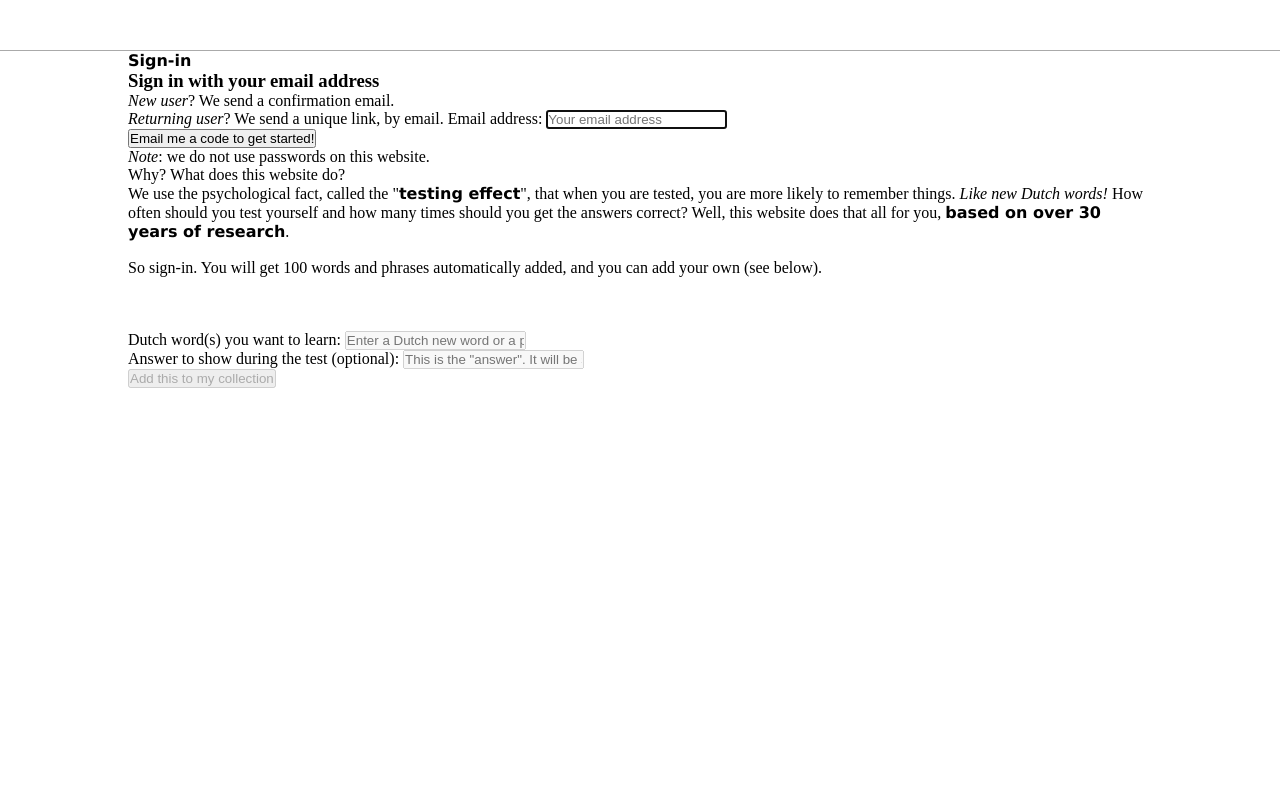
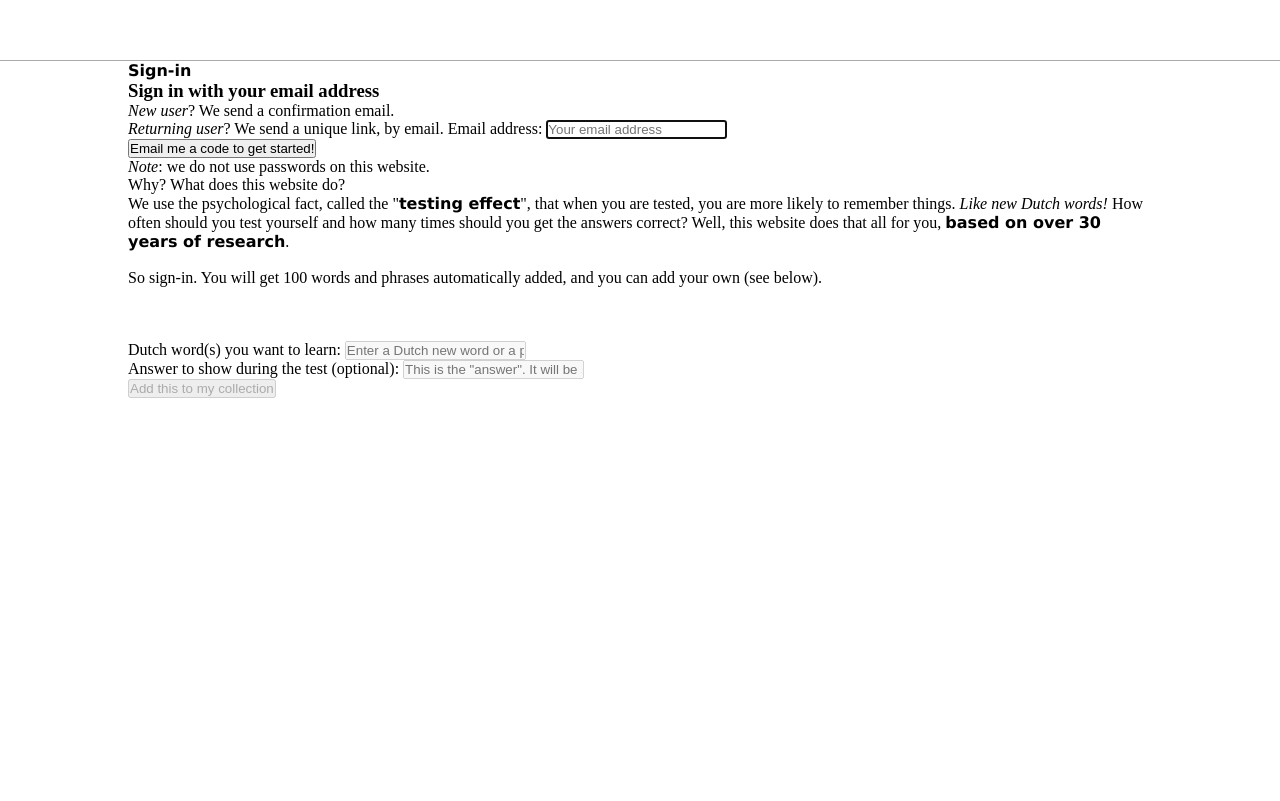
Before and after one commit to kgdunn/flashcards-for-learning, a Django app: page / in a window 1280 px wide. Run offline with Django 3.2, Linux system fonts and the light colour scheme; data that the repository does not hold is empty; some libraries are stand-ins or nearby versions.

Commit message:
Formatting works on most devices now

```diff
--- a/flashcards/templates/basenew.html
+++ b/flashcards/templates/basenew.html
@@ -44,15 +44,15 @@ html, body {
 
 /* Header  */
 .site-header {
-    height: 50px;
+    height: 60px;
 }
 .www-header-left{
 	float: left;
 	left: +1%;
-	width: 60%;
+	width: 30%;
 }
 .www-header-right{
-	width: 40%;
+	width: 70%;
 	float: right;
 	left: -1%;
 	text-align: right;
@@ -62,10 +62,10 @@ html, body {
 .www-footer-left{
 	float: left;
 	left: +1%;
-	width: 40%;
+	width: 37%;
 }
 .www-footer-right{
-	width: 40%;
+	width: 37%;
 	float: right;
 	left: -1%;
 	text-align: right;
@@ -74,7 +74,7 @@ html, body {
 	display: inline-block;
 	position: relative;
 	text-align: center;
-	width: 20%;
+	width: 34%;
 }
 
 /* 3 columns */
--- a/vocab/templates/vocab/answers.html
+++ b/vocab/templates/vocab/answers.html
@@ -42,8 +42,8 @@
 </style>
 {% endblock %}
 
-{% block topleft %}<a data-ajax="false" href="{% url 'add_word_HTML' %}">Add more words</a>{% endblock %}
-{% block topright %}<a data-ajax="false" href="{% url 'quiz_HTML_base' %}">Start another quiz</a>{% endblock %}
+{% block topleft %}<a data-ajax="false" href="{% url 'add_word_HTML' %}">Add words</a>{% endblock %}
+{% block topright %}<a data-ajax="false" href="{% url 'quiz_HTML_base' %}">Another quiz?</a>{% endblock %}
 
 {% block content %}
     <div id="www-vocab-question">
```
Also changed, not shown: vocab/templates/vocab/quiz.html (+24 -10 lines).
